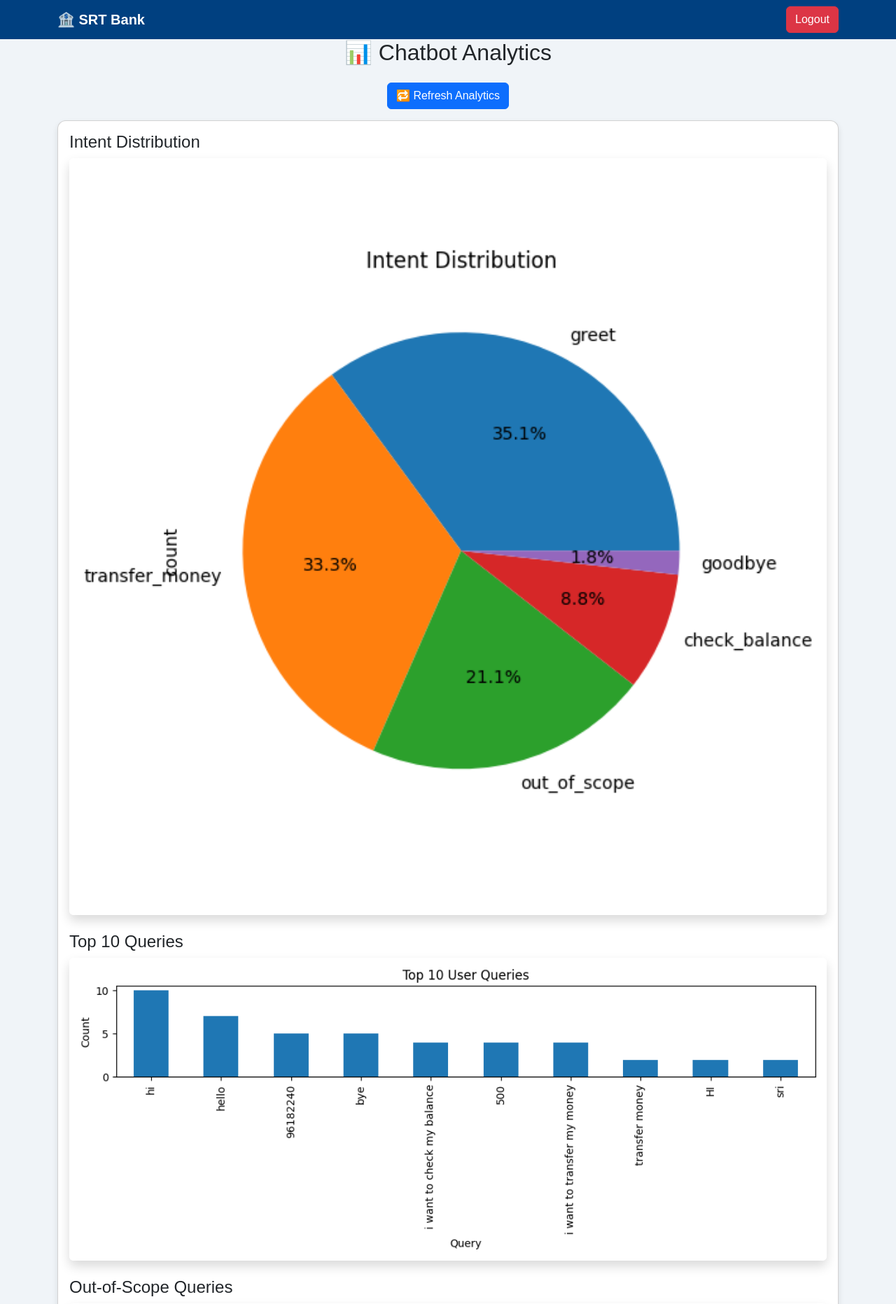
After one commit to Sriramt13/SRTBankbot, a Flask app: page /admin/analytics in a window 1280 px wide. The commit adds this page. Shown: the top 1864 px of the page at 70% size. Run offline with Flask 3, Linux system fonts and the light colour scheme; the visitor is signed in with stand-in values (Sample User, id 1).

Commit message:
Describe the changes made

```diff
--- a/app.py
+++ b/app.py
@@ -1,6 +1,12 @@
+# app.py (Milestone 4 – Full Admin & User Flow) - restored & fixed
 from flask import Flask, render_template, request, redirect, url_for, session, flash, jsonify
 from datetime import datetime
 import spacy, os, csv, random, sqlite3, pandas as pd, subprocess
+
+# Matplotlib for analytics image generation on admin side
+import matplotlib
+matplotlib.use('Agg')
+import matplotlib.pyplot as plt
 
 app = Flask(__name__)
 app.secret_key = "srt_bank_secret_key"
@@ -11,7 +17,7 @@ def load_model():
     try:
         nlp_model = spacy.load("bank_nlu_model")
         print("✅ NLU model loaded successfully.")
-    except IOError:
+    except Exception:
         nlp_model = None
         print("❌ NLU model not found. Run train.py first.")
 
@@ -27,9 +33,14 @@ def load_responses():
         print("❌ training_and_responses.csv not found.")
         return
     try:
+        # read safely; CSV format: example,intent,response,source
         df = pd.read_csv(file_path, header=None, names=['example','intent','response','source'], on_bad_lines='skip')
         for _, row in df.iterrows():
-            responses_dict.setdefault(row['intent'], []).append(row['response'])
+            # skip NaN intents/responses
+            intent = str(row['intent']) if not pd.isna(row['intent']) else ""
+            response = str(row['response']) if not pd.isna(row['response']) else ""
+            if intent:
+                responses_dict.setdefault(intent, []).append(response)
         print("✅ Responses loaded from CSV.")
     except Exception as e:
         print(f"❌ Error loading CSV: {e}")
@@ -75,23 +86,32 @@ branches = [
     {"city": "Mumbai", "name": "SRT Bank - BKC", "address": "G Block, Bandra Kurla Complex", "ifsc": "SRTB0000789"},
 ]
 
-def logged_in(): return "user" in session and session["user"] != "admin"
-def is_admin(): return session.get("user") == "admin"
+def logged_in():
+    return "user" in session and session["user"] != "admin"
+
+def is_admin():
+    return session.get("user") == "admin"
 
 # --- Routes ---
 @app.route("/")
-def home(): return render_template("index.html")
+def home():
+    return render_template("index.html")
 
+# Login / Logout
 @app.route("/login", methods=["GET","POST"])
 def login():
-    if request.method=="POST":
-        u = request.form.get("username","").strip()
-        p = request.form.get("password","").strip()
+    if request.method == "POST":
+        u = request.form.get("username", "").strip()
+        p = request.form.get("password", "").strip()
         if u in users and users[u] == p:
             session["user"] = u
-            if u == "admin": return redirect(url_for("admin_home"))
+            # clear any conversation state on new login
+            session.pop("conversation_state", None)
+            session.pop("transfer_details", None)
+            if u == "admin":
+                return redirect(url_for("admin_home"))
             return redirect(url_for("dashboard"))
-        flash("Invalid credentials. Try again.","danger")
+        flash("Invalid credentials. Try again.", "danger")
     return render_template("login.html")
 
 @app.route("/logout")
@@ -99,6 +119,7 @@ def logout():
     session.clear()
     return redirect(url_for("home"))
 
+# Admin home
 @app.route("/admin")
 def admin_home():
     if not is_admin():
@@ -106,37 +127,59 @@ def admin_home():
         return redirect(url_for("login"))
     return render_template("admin_home.html")
 
+# User pages
 @app.route("/dashboard")
 def dashboard():
-    if not logged_in(): return redirect(url_for("login"))
+    if not logged_in():
+        return redirect(url_for("login"))
     return render_template("dashboard.html", user=session["user"], cards=cards_info, txns=transactions)
 
 @app.route("/balance")
 def balance():
-    if not logged_in(): return redirect(url_for("login"))
+    if not logged_in():
+        return redirect(url_for("login"))
     return render_template("balance.html", profile=account_profile)
 
 @app.route("/transactions")
 def transactions_page():
-    if not logged_in(): return redirect(url_for("login"))
-    txns_with_balance=[]
-    running_balance=0
-    for t in transactions:
-        running_balance += t['amount']
+    if not logged_in():
+        return redirect(url_for("login"))
+    txns_with_balance = []
+    running_balance = account_profile["balance"]
+    # show running balance per transaction (starting from current balance, go backwards)
+    for t in reversed(transactions):
         txn = t.copy()
         txn['balance'] = running_balance
+        running_balance -= t['amount']
         txns_with_balance.append(txn)
+    txns_with_balance.reverse()
     return render_template("transactions.html", txns=txns_with_balance)
 
 @app.route("/loans")
-def loans(): return render_template("loans.html", loans=loans_catalog) if logged_in() else redirect(url_for("login"))
+def loans():
+    if not logged_in():
+        return redirect(url_for("login"))
+    return render_template("loans.html", loans=loans_catalog)
+
 @app.route("/cards")
-def cards(): return render_template("cards.html", cards=cards_info) if logged_in() else redirect(url_for("login"))
+def cards():
+    if not logged_in():
+        return redirect(url_for("login"))
+    return render_template("cards.html", cards=cards_info)
+
 @app.route("/branches")
-def branches_list(): return render_template("branches.html", branches=branches) if logged_in() else redirect(url_for("login"))
+def branches_list():
+    if not logged_in():
+        return redirect(url_for("login"))
+    return render_template("branches.html", branches=branches)
+
 @app.route("/chatbot")
-def chatbot(): return render_template("chatbot.html", now=datetime.now().strftime("%d %b %Y, %I:%M %p")) if logged_in() else redirect(url_for("login"))
+def chatbot():
+    if not logged_in():
+        return redirect(url_for("login"))
+    return render_template("chatbot.html", now=datetime.now().strftime("%d %b %Y, %I:%M %p"))
 
+# --- Admin: Logs view ---
 @app.route("/admin/logs")
 def view_logs():
     if not is_admin():
@@ -149,25 +192,27 @@ def view_logs():
     conn.close()
     return render_template("admin_logs.html", logs=logs)
 
+# --- Admin: Training data management ---
 @app.route("/admin/training", methods=["GET","POST"])
 def admin_training():
     if not is_admin():
         flash("❌ Access denied.", "danger")
         return redirect(url_for("login"))
     file_path = "training_and_responses.csv"
-    if request.method=="POST":
-        intent = request.form.get("intent","").strip()
-        example = request.form.get("example","").strip()
-        response = request.form.get("response","").strip()
+    if request.method == "POST":
+        intent = request.form.get("intent", "").strip()
+        example = request.form.get("example", "").strip()
+        response = request.form.get("response", "").strip()
         if intent and example and response:
-            with open(file_path,"a",encoding="utf-8",newline="") as f:
+            with open(file_path, "a", encoding="utf-8", newline="") as f:
                 writer = csv.writer(f, quoting=csv.QUOTE_ALL)
-                writer.writerow([example,intent,response,"admin_added"])
-            flash("✅ New training row added!","success")
+                writer.writerow([example, intent, response, "admin_added"])
+            flash("✅ New training row added!", "success")
             load_responses()
         else:
-            flash("⚠️ Please fill all fields.","danger")
-    rows=[]
+            flash("⚠️ Please fill all fields.", "danger")
+
+    rows = []
     if os.path.exists(file_path):
         try:
             df = pd.read_csv(file_path, header=None, names=['example','intent','response','source'], on_bad_lines='skip')
@@ -176,6 +221,7 @@ def admin_training():
             rows = []
     return render_template("admin_training.html", rows=rows)
 
+# --- Admin: Delete training row ---
 @app.route("/admin/training/delete/<int:row_index>", methods=["POST"])
 def delete_training_row(row_index):
     if not is_admin():
@@ -188,31 +234,86 @@ def delete_training_row(row_index):
             if 0 <= row_index < len(df):
                 df = df.drop(index=row_index).reset_index(drop=True)
                 df.to_csv(file_path, index=False, header=False, quoting=csv.QUOTE_ALL)
-                flash("✅ Training row deleted successfully.","success")
+                flash("✅ Training row deleted successfully.", "success")
                 load_responses()
             else:
-                flash("⚠️ Invalid row index.","danger")
+                flash("⚠️ Invalid row index.", "danger")
         except Exception as e:
-            flash(f"❌ Error deleting row: {str(e)}","danger")
+            flash(f"❌ Error deleting row: {str(e)}", "danger")
     else:
-        flash("⚠️ Training CSV file not found.","danger")
+        flash("⚠️ Training CSV file not found.", "danger")
     return redirect(url_for("admin_training"))
 
+# --- Admin: Retrain model ---
 @app.route("/admin/retrain", methods=["POST"])
 def retrain_model():
     if not is_admin():
         flash("❌ Access denied.", "danger")
         return redirect(url_for("login"))
     try:
-        subprocess.run(["python","train.py"], check=True)
+        subprocess.run(["python", "train.py"], check=True)
         load_model()
         load_responses()
-        flash("✅ Model retrained successfully!","success")
+        flash("✅ Model retrained successfully!", "success")
     except Exception as e:
-        flash(f"❌ Retrain failed: {str(e)}","danger")
+        flash(f"❌ Retrain failed: {str(e)}", "danger")
     return redirect(url_for("admin_training"))
 
-# --- Chat API with Fixed Transfer Flow ---
+# --- Admin: Analytics (generate charts into static/analytics) ---
+@app.route("/admin/analytics", methods=["GET","POST"])
+def admin_analytics():
+    if not is_admin():
+        flash("❌ Access denied.", "danger")
+        return redirect(url_for("login"))
+
+    analytics_dir = os.path.join("static", "analytics")
+    os.makedirs(analytics_dir, exist_ok=True)
+
+    if request.method == "POST":
+        try:
+            conn = sqlite3.connect("logs.db")
+            df = pd.read_sql_query("SELECT intent, user_message FROM logs", conn)
+            conn.close()
+
+            if df.empty:
+                flash("⚠️ No logs found for analysis.", "warning")
+            else:
+                # Intent distribution
+                plt.figure(figsize=(6,6))
+                df['intent'].value_counts().plot(kind='pie', autopct='%1.1f%%')
+                plt.title("Intent Distribution")
+                plt.tight_layout()
+                plt.savefig(os.path.join(analytics_dir, "intent_distribution.png"))
+                plt.close()
+
+                # Top queries
+                plt.figure(figsize=(10,4))
+                df['user_message'].value_counts().head(10).plot(kind='bar')
+                plt.title("Top 10 User Queries")
+                plt.xlabel("Query")
+                plt.ylabel("Count")
+                plt.tight_layout()
+                plt.savefig(os.path.join(analytics_dir, "top_queries.png"))
+                plt.close()
+
+                # Out of scope
+                oos = (df['intent'] == 'out_of_scope').sum()
+                total = len(df)
+                plt.figure(figsize=(5,4))
+                plt.bar(['In-Scope','Out-of-Scope'], [total - oos, oos])
+                plt.title("Out-of-Scope Queries")
+                plt.tight_layout()
+                plt.savefig(os.path.join(analytics_dir, "out_of_scope.png"))
+                plt.close()
+
+                flash("✅ Analytics charts generated successfully!", "success")
+
+        except Exception as e:
+            flash(f"❌ Error generating analytics: {str(e)}", "danger")
+
+    return render_template("admin_analytics.html")
+
+# --- Chat API: robust multi-step dialog handling ---
 @app.route("/api/chat", methods=["POST"])
 def api_chat():
     if not logged_in():
@@ -224,53 +325,77 @@ def api_chat():
     if not nlp_model:
         return jsonify({"reply": "AI model not available.", "intent": "error"})
 
+    # Ensure transfer_details is always a dict
+    transfer_details = session.get("transfer_details") or {}
     state = session.get("conversation_state")
-    transfer_details = session.get("transfer_details", {})
 
-    # --- Check Balance ---
+    # --- If we're waiting for account number (balance check flow) ---
     if state == "awaiting_account_number":
-        account_number = message.replace(" ","")
+        account_number = message.replace(" ", "")
         if account_number == account_profile["number"]:
             reply = f"💰 Your account balance is ₹{account_profile['balance']:.2f}."
         else:
             reply = "⚠️ Account number not recognized. Please try again."
+        # clear state
         session.pop("conversation_state", None)
+        session.pop("transfer_details", None)
         save_log(message, "check_balance", [("ACCOUNT_NUMBER", account_number)], reply)
         return jsonify({"reply": reply, "intent": "check_balance"})
 
-    # --- Transfer Money Flow ---
+    # --- If we're waiting for recipient (transfer flow) ---
     if state == "awaiting_recipient":
-        session['transfer_details'] = {"recipient": message}
+        recipient = message.strip()
+        # store recipient
+        transfer_details = {"recipient": recipient}
+        session['transfer_details'] = transfer_details
         session['conversation_state'] = "awaiting_amount"
-        reply = f"💸 How much would you like to send to {message}?"
-        save_log(message, "transfer_money", [("recipient", message)], reply)
+        reply = f"💸 How much would you like to send to {recipient}?"
+        save_log(message, "transfer_money", [("recipient", recipient)], reply)
         return jsonify({"reply": reply, "intent": "transfer_money"})
 
+    # --- If we're waiting for amount (transfer flow) ---
     if state == "awaiting_amount":
         try:
-            amount = float(message.replace("₹","").replace(",","").strip())
+            # parse numeric amount, accept "₹", commas
+            amount = float(message.replace("₹", "").replace(",", "").strip())
             recipient = transfer_details.get("recipient")
+            if recipient is None:
+                # safety: recipient missing -> ask again
+                session.pop("conversation_state", None)
+                session.pop("transfer_details", None)
+                reply = "⚠️ Recipient not found. Please start the transfer again."
+                save_log(message, "transfer_money", [], reply)
+                return jsonify({"reply": reply, "intent": "transfer_money"})
+
             if amount <= 0:
                 reply = "⚠️ Please enter a valid amount greater than 0."
-            elif amount > account_profile["balance"]:
+                save_log(message, "transfer_money", [("recipient", recipient)], reply)
+                return jsonify({"reply": reply, "intent": "transfer_money"})
+
+            if amount > account_profile["balance"]:
                 reply = f"⚠️ Insufficient balance! Your current balance is ₹{account_profile['balance']:.2f}."
-            else:
-                # Ask for confirmation
-                transfer_details["amount"] = amount
-                session['transfer_details'] = transfer_details
-                session['conversation_state'] = "awaiting_confirmation"
-                reply = f"💡 Please confirm: Send ₹{amount:.2f} to {recipient}? (yes/no)"
-                save_log(message, "transfer_money", [("recipient", recipient), ("amount", amount)], reply)
+                save_log(message, "transfer_money", [("recipient", recipient)], reply)
                 return jsonify({"reply": reply, "intent": "transfer_money"})
+
+            # save amount and ask for confirmation
+            transfer_details["amount"] = amount
+            session['transfer_details'] = transfer_details
+            session['conversation_state'] = "awaiting_confirmation"
+            reply = f"💡 Please confirm: Send ₹{amount:.2f} to {recipient}? (yes/no)"
+            save_log(message, "transfer_money", [("recipient", recipient), ("amount", amount)], reply)
+            return jsonify({"reply": reply, "intent": "transfer_money"})
+
         except ValueError:
             reply = "⚠️ Please enter a valid numeric amount."
             save_log(message, "transfer_money", [], reply)
             return jsonify({"reply": reply, "intent": "transfer_money"})
 
+    # --- If we're waiting for confirmation ---
     if state == "awaiting_confirmation":
         recipient = transfer_details.get("recipient")
-        amount = transfer_details.get("amount")
+        amount = transfer_details.get("amount", 0)
         if message.lower() in ["yes", "y"]:
+            # perform the simulated transfer
             account_profile["balance"] -= amount
             transactions.append({
                 "date": datetime.now().strftime("%Y-%m-%d"),
@@ -285,9 +410,10 @@ def api_chat():
         save_log(message, "transfer_money", [("recipient", recipient), ("amount", amount)], reply)
         return jsonify({"reply": reply, "intent": "transfer_money"})
 
-    # --- NLU Processing ---
+    # --- No active state: run NLU to predict intent ---
     doc = nlp_model(message)
-    if not doc.cats:
+    # if model has no textcat results, fallback
+    if not getattr(doc, "cats", None):
         reply = "I'm sorry, I'm not sure how to help with that."
         save_log(message, "n/a", [], reply)
         return jsonify({"reply": reply, "intent": "n/a"})
@@ -295,17 +421,20 @@ def api_chat():
     predicted_intent = max(doc.cats, key=doc.cats.get)
     confidence = doc.cats[predicted_intent]
 
+    # high-confidence path
     if confidence > 0.65:
         if predicted_intent == "check_balance":
             session['conversation_state'] = 'awaiting_account_number'
-            reply = "💰 Please provide your account number."
+            reply = random.choice(responses_dict.get(predicted_intent, ["💰 Please provide your account number."]))
         elif predicted_intent == "transfer_money":
             session['conversation_state'] = 'awaiting_recipient'
             session['transfer_details'] = {}
-            reply = "💸 Who should I send money to?"
+            reply = random.choice(responses_dict.get(predicted_intent, ["💸 Who should I send money to?"]))
         else:
+            # standard single-turn response
             reply = random.choice(responses_dict.get(predicted_intent, ["I don't have a response yet."]))
     else:
+        # low confidence -> out of scope fallback
         predicted_intent = "out_of_scope"
         reply = random.choice(responses_dict.get('out_of_scope', ["I can only assist with banking questions."]))
 
@@ -313,5 +442,5 @@ def api_chat():
     save_log(message, predicted_intent, entities, reply)
     return jsonify({"reply": reply, "intent": predicted_intent})
 
-if __name__=="__main__":
+if __name__ == "__main__":
     app.run(host="0.0.0.0", port=5000, debug=True)
--- /dev/null
+++ b/templates/admin_analytics.html
@@ -0,0 +1,31 @@
+{% extends "base.html" %}
+{% block title %}Analytics Dashboard{% endblock %}
+{% block content %}
+
+<h2 class="text-center mb-4">📊 Chatbot Analytics</h2>
+
+<div class="text-center">
+    <form action="/admin/analytics" method="post">
+        <button type="submit" class="btn btn-primary mb-3">🔁 Refresh Analytics</button>
+    </form>
+</div>
+
+<div class="card p-3">
+    <h4>Intent Distribution</h4>
+    <img src="{{ url_for('static', filename='analytics/intent_distribution.png') }}"
+         class="img-fluid rounded shadow mb-4" alt="Intent Distribution">
+
+    <h4>Top 10 Queries</h4>
+    <img src="{{ url_for('static', filename='analytics/top_queries.png') }}"
+         class="img-fluid rounded shadow mb-4" alt="Top Queries">
+
+    <h4>Out-of-Scope Queries</h4>
+    <img src="{{ url_for('static', filename='analytics/out_of_scope.png') }}"
+         class="img-fluid rounded shadow mb-4" alt="Out of Scope">
+</div>
+
+<div class="text-center mt-3">
+    <a href="/admin" class="btn btn-secondary">⬅ Back to Admin Dashboard</a>
+</div>
+
+{% endblock %}
```
Also changed, not shown: bank_nlu_model/meta.json (+8 -8 lines), templates/admin_home.html (+13 -3 lines), logs.db, static/analytics/intent_distribution.png (added), static/analytics/out_of_scope.png (added), static/analytics/top_queries.png (added), 3 other files.
